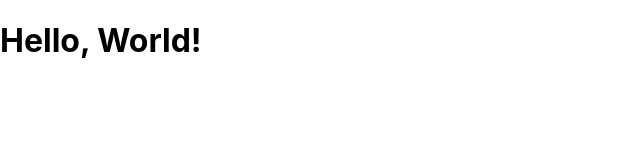
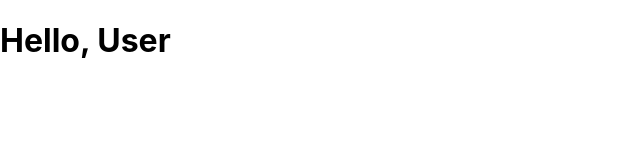
Before and after one commit to MarkupMonkey/react-project, a React (Create React App) app: page / in a window 1280 px wide. Shown: the top 160 px of the page, without its empty margins (0-640 px from the left). Built offline with nearby package versions, Linux system fonts and the light colour scheme.

Commit message:
exercise jsx 02 done

```diff
--- a/src/App.js
+++ b/src/App.js
@@ -1,8 +1,10 @@
 import './App.css';
 let hello = <h1>Hello, World!</h1>
-function App() {
+
+function App(name) {
+  name = 'User';
   return (
-    hello
+    <h1>Hello, {name}</h1>
   );
 }
 
```
